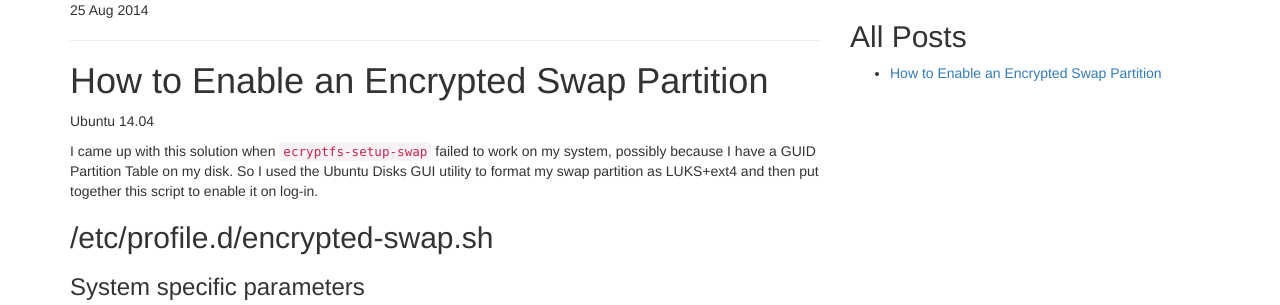
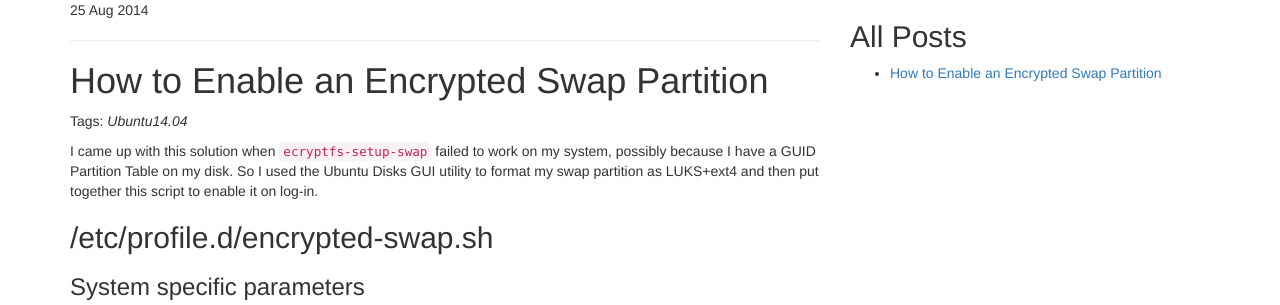
Before and after one commit to matt2000/practical-solutions, a Jekyll site: the page built from _posts/2014-08-25-encrypted-swap.sh.md, in a window 1280 px wide. Shown: the top 305 px of the page. Built offline with Jekyll 4.4.1, drawn with Linux system fonts in a browser that asks for light colours; nearby versions of some CDN libraries.

Commit message:
Finish Jekyllfying.

```diff
--- a/_config.yml
+++ b/_config.yml
@@ -1,2 +1,2 @@
-excerpt_separator: "\n\n\n"
+excerpt_separator: "----"
 url: "/practical-solutions"
--- a/_layouts/post.html
+++ b/_layouts/post.html
@@ -15,6 +15,8 @@
  <div class="col-md-8">
   {{ page.date | date_to_string }}
   <hr/>
+  <h1>{{ page.title }}</h1>
+  <p></p>Tags: <em>{{ page.tags }}</em></p>
   {{ content }}
  </div>
  <div class="col-md-4">
```
Also changed, not shown: _posts/2014-08-25-encrypted-swap.sh.md (+1 -5 lines), index.md (+1 -1 lines), 1 other file.
